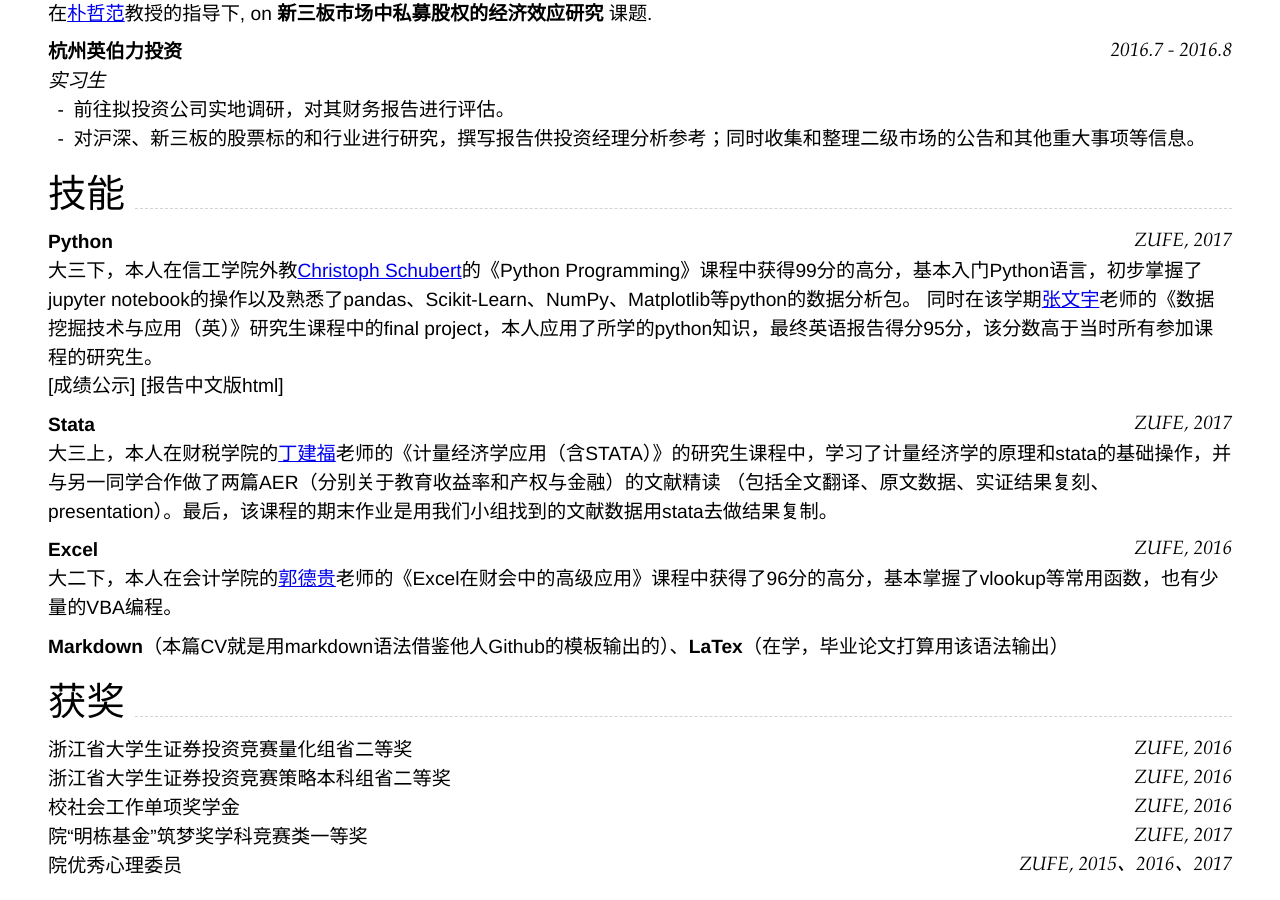
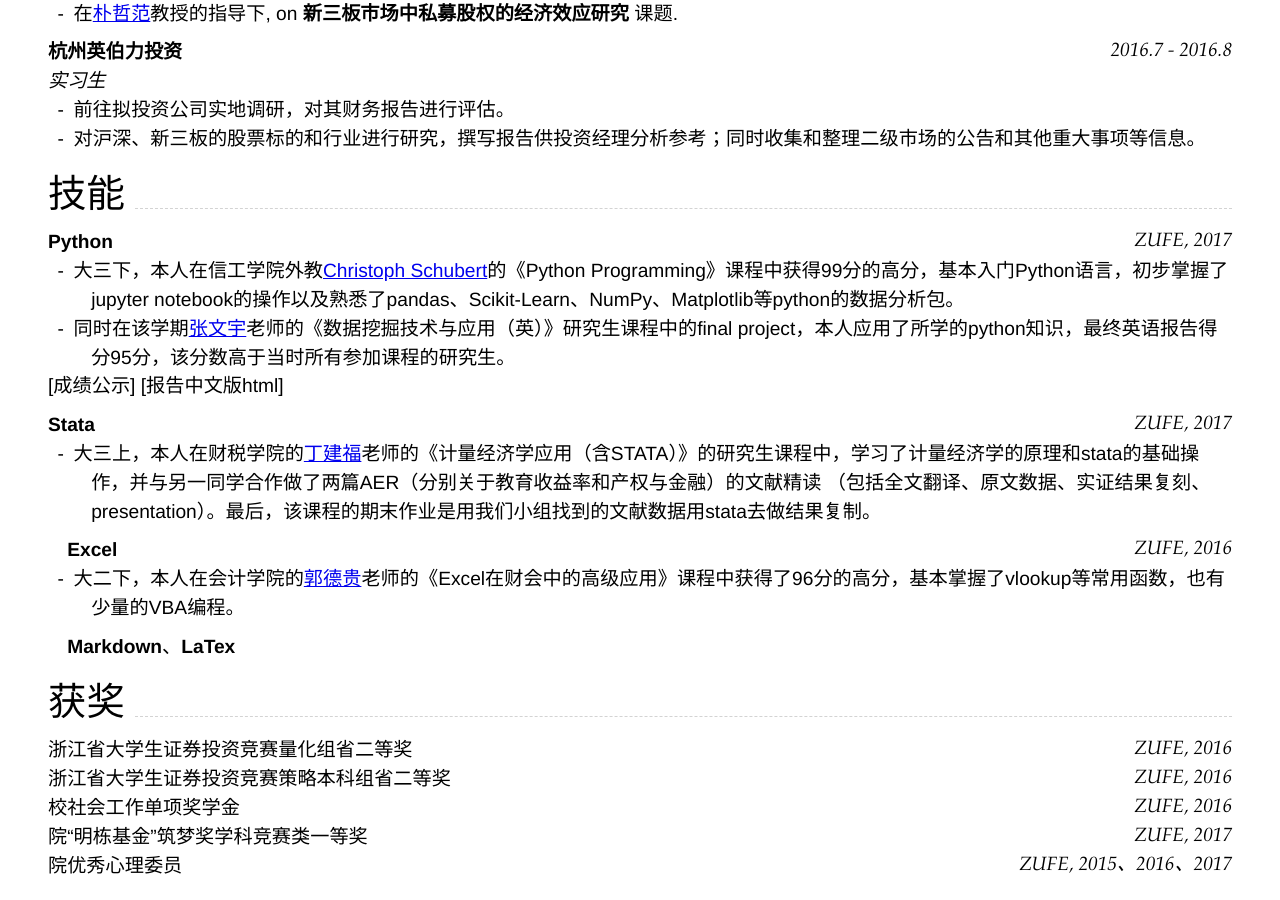
Before and after one commit to wodeni/nimo-markdown-cv, a Jekyll site: the page built from index.md, in a window 1280 px wide and 900 px high, scrolled down 882 px. Built offline with Jekyll 4.4.1, drawn with Linux system fonts in a browser that asks for light colours.

Commit message:
Update index.md

```diff
--- a/index.md
+++ b/index.md
@@ -41,7 +41,7 @@ __Wode Ni__.<br> _Dickinson College Honors Theses. Paper 221._<br>
 
 ### __浙江财经大学, 金融学院__ `2017.1 - Present`
 _负责人_<br>
-在[朴哲范](http://jrxy.zufe.edu.cn/info/2056/1211.htm)教授的指导下, on __新三板市场中私募股权的经济效应研究__ 课题.
+- 在[朴哲范](http://jrxy.zufe.edu.cn/info/2056/1211.htm)教授的指导下, on __新三板市场中私募股权的经济效应研究__ 课题.
 
 
 ### __杭州英伯力投资__  `2016.7 - 2016.8`
@@ -56,14 +56,15 @@ _实习生_<br>
 ## 技能
 
 ### __Python__ `ZUFE, 2017` <br>
-大三下，本人在信工学院外教[Christoph Schubert](https://www.linkedin.com/in/christophschubert/)的《Python Programming》课程中获得99分的高分，基本入门Python语言，初步掌握了jupyter notebook的操作以及熟悉了pandas、Scikit-Learn、NumPy、Matplotlib等python的数据分析包。 同时在该学期[张文宇](http://info.zufe.edu.cn/info/1049/5085.htm)老师的《数据挖掘技术与应用（英）》研究生课程中的final project，本人应用了所学的python知识，最终英语报告得分95分，该分数高于当时所有参加课程的研究生。
+- 大三下，本人在信工学院外教[Christoph Schubert](https://www.linkedin.com/in/christophschubert/)的《Python Programming》课程中获得99分的高分，基本入门Python语言，初步掌握了jupyter notebook的操作以及熟悉了pandas、Scikit-Learn、NumPy、Matplotlib等python的数据分析包。
+- 同时在该学期[张文宇](http://info.zufe.edu.cn/info/1049/5085.htm)老师的《数据挖掘技术与应用（英）》研究生课程中的final project，本人应用了所学的python知识，最终英语报告得分95分，该分数高于当时所有参加课程的研究生。
 
 [成绩公示] [报告中文版html]
 ### __Stata__ `ZUFE, 2017` <br>
- 大三上，本人在财税学院的[丁建福](http://cz.zufe.edu.cn/info/1077/5865.htm)老师的《计量经济学应用（含STATA）》的研究生课程中，学习了计量经济学的原理和stata的基础操作，并与另一同学合作做了两篇AER（分别关于教育收益率和产权与金融）的文献精读 （包括全文翻译、原文数据、实证结果复刻、presentation）。最后，该课程的期末作业是用我们小组找到的文献数据用stata去做结果复制。
+- 大三上，本人在财税学院的[丁建福](http://cz.zufe.edu.cn/info/1077/5865.htm)老师的《计量经济学应用（含STATA）》的研究生课程中，学习了计量经济学的原理和stata的基础操作，并与另一同学合作做了两篇AER（分别关于教育收益率和产权与金融）的文献精读 （包括全文翻译、原文数据、实证结果复刻、presentation）。最后，该课程的期末作业是用我们小组找到的文献数据用stata去做结果复制。
 ### __Excel__ `ZUFE, 2016` <br>
-大二下，本人在会计学院的[郭德贵](http://zjacc.zufe.edu.cn/info/1182/2588.htm)老师的《Excel在财会中的高级应用》课程中获得了96分的高分，基本掌握了vlookup等常用函数，也有少量的VBA编程。
-### __Markdown__（本篇CV就是用markdown语法借鉴他人Github的模板输出的）、__LaTex__（在学，毕业论文打算用该语法输出）
+- 大二下，本人在会计学院的[郭德贵](http://zjacc.zufe.edu.cn/info/1182/2588.htm)老师的《Excel在财会中的高级应用》课程中获得了96分的高分，基本掌握了vlookup等常用函数，也有少量的VBA编程。
+### __Markdown__、__LaTex__
 
 
 
```
